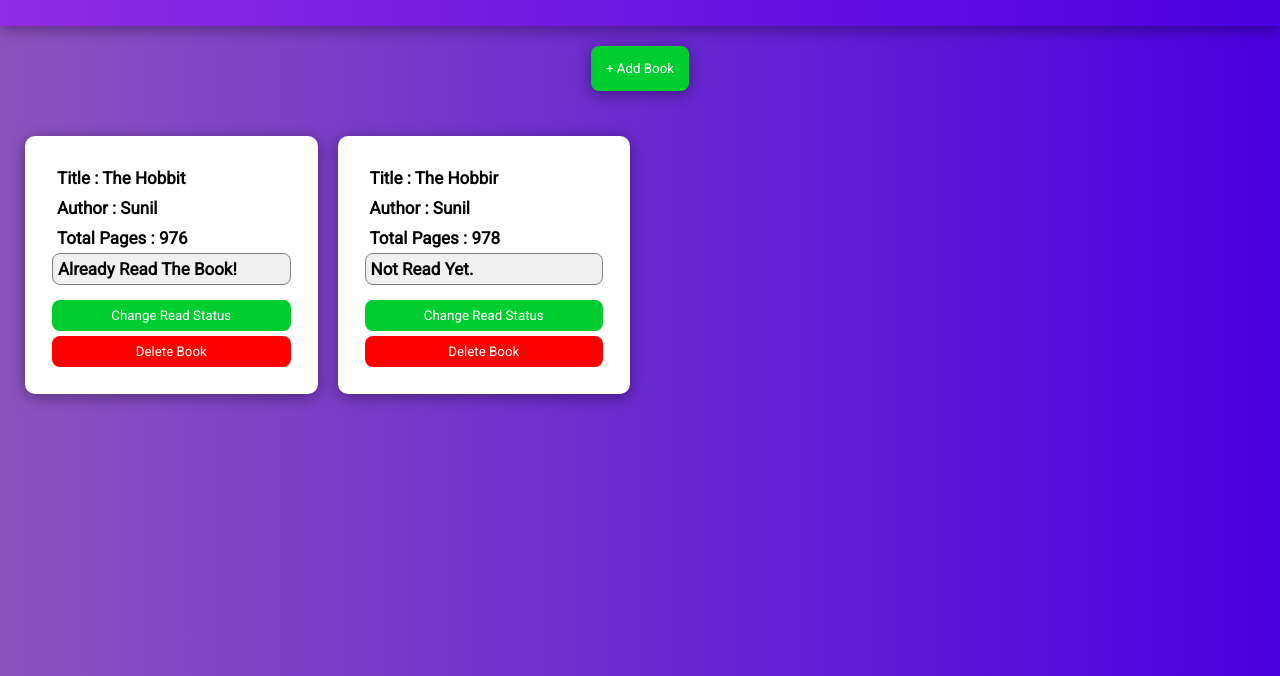
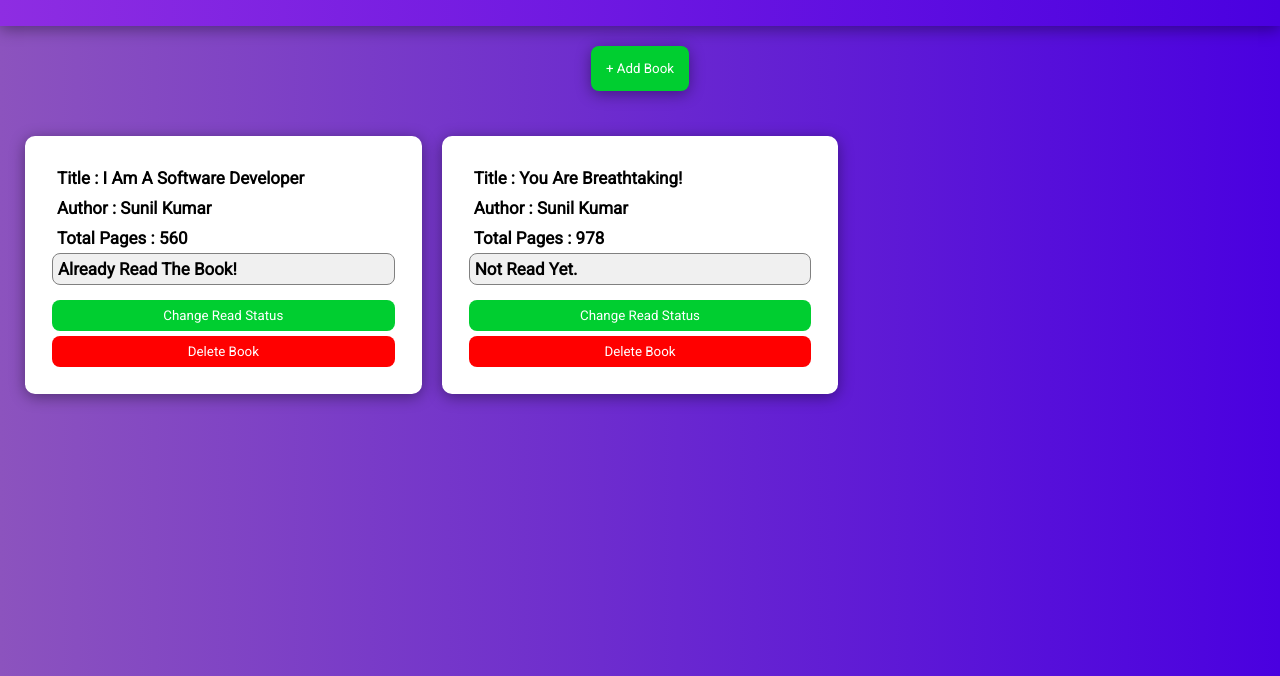
Before and after one commit to sunilk4u/the-library, a plain HTML site: page index.html in a window 1280 px wide. Shown: the part 124-800 px from the top of the page. Drawn offline with Linux system fonts and the light colour scheme.

Commit message:
Increase column size

```diff
--- a/script.js
+++ b/script.js
@@ -144,6 +144,6 @@ const submit = document.getElementById("submit").addEventListener("click", (even
   event.preventDefault();
 })
 
-addBookToLibrary("the hobbit", "sunil", "976", true);
-addBookToLibrary("the hobbir", "sunil", "978", false);
+addBookToLibrary("I am a Software Developer", "Sunil Kumar", "560", true);
+addBookToLibrary("You are Breathtaking!", "Sunil Kumar", "978", false);
 displayBook();
--- a/style.css
+++ b/style.css
@@ -54,7 +54,7 @@ body {
 }
 .book_container {
   display: grid;
-  grid-template-columns: repeat(auto-fill, minmax(250px, 1fr));
+  grid-template-columns: repeat(auto-fill, minmax(300px, 1fr));
   gap: 20px;
   padding: 25px;
 }
```
